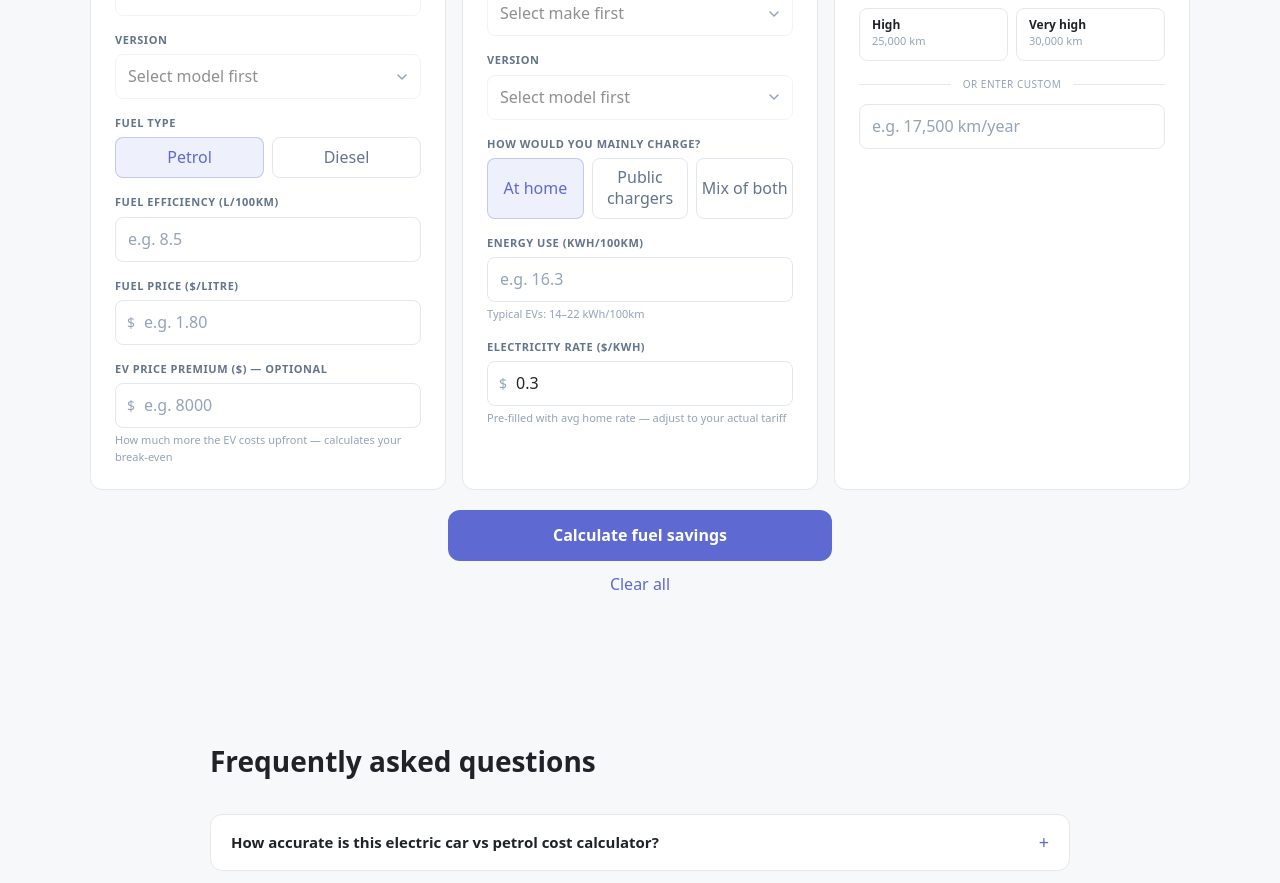
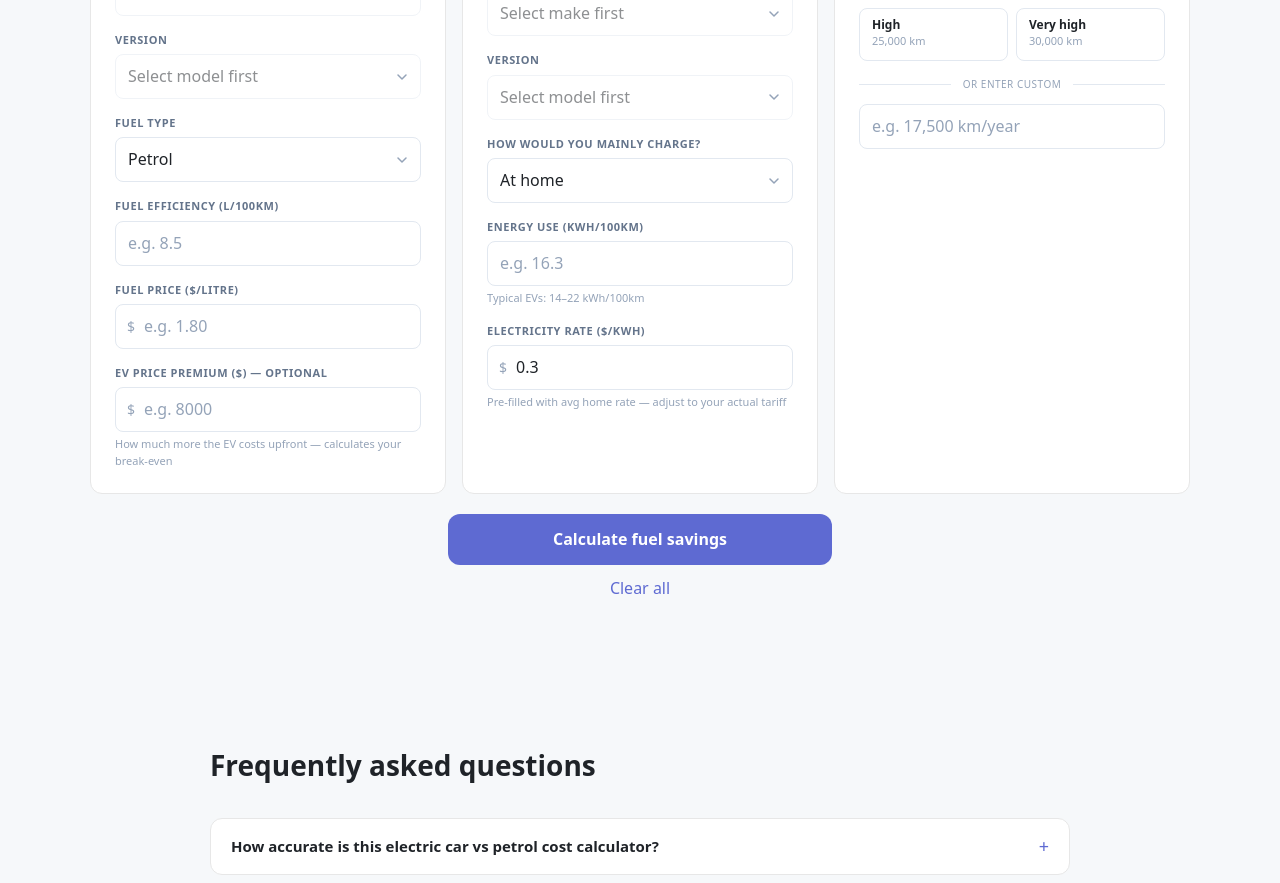
Before and after one commit to Utility-Websites-Agency/ev-vs-petrol-calc, a Next.js app: page / in a window 1280 px wide. Shown: the part 1080-1963 px from the top of the page. Built offline with nearby package versions, Linux system fonts and the light colour scheme.

Commit message:
feat: convert fuel type and charging method to dropdowns

```diff
--- a/components/CalculatorSection.tsx
+++ b/components/CalculatorSection.tsx
@@ -367,18 +367,12 @@ export function CalculatorSection() {
 
             <div>
               <label className={labelClass()}>Fuel type</label>
-              <div className="flex gap-2">
-                {(["petrol", "diesel"] as const).map((ft) => (
-                  <button key={ft} type="button" onClick={() => set({ fuelType: ft })}
-                    className={["flex-1 py-2 rounded-lg text-sm border transition-all cursor-pointer font-medium",
-                      form.fuelType === ft
-                        ? "bg-[#5e6ad2]/10 border-[#5e6ad2]/30 text-[#5e6ad2]"
-                        : "bg-white border-[#e2e8f0] text-[#64748b] hover:text-[#1f2328] hover:border-[#94a3b8]"
-                    ].join(" ")}>
-                    {ft.charAt(0).toUpperCase() + ft.slice(1)}
-                  </button>
-                ))}
-              </div>
+              <SelectWrap>
+                <select className={selectClass()} value={form.fuelType} onChange={(e) => set({ fuelType: e.target.value as "petrol" | "diesel" })}>
+                  <option value="petrol">Petrol</option>
+                  <option value="diesel">Diesel</option>
+                </select>
+              </SelectWrap>
             </div>
 
             <div>
@@ -473,22 +467,13 @@ export function CalculatorSection() {
 
             <div>
               <label className={labelClass()}>How would you mainly charge?</label>
-              <div className="flex gap-2">
-                {([
-                  { key: "home", label: "At home" },
-                  { key: "public", label: "Public chargers" },
-                  { key: "mix", label: "Mix of both" },
-                ] as { key: ChargingMethod; label: string }[]).map(({ key, label }) => (
-                  <button key={key} type="button" onClick={() => onChargingMethod(key)}
-                    className={["flex-1 py-2 px-1 rounded-lg text-xs border transition-all cursor-pointer text-center font-medium",
-                      form.chargingMethod === key
-                        ? "bg-[#5e6ad2]/10 border-[#5e6ad2]/30 text-[#5e6ad2]"
-                        : "bg-white border-[#e2e8f0] text-[#64748b] hover:text-[#1f2328] hover:border-[#94a3b8]"
-                    ].join(" ")}>
-                    {label}
-                  </button>
-                ))}
-              </div>
+              <SelectWrap>
+                <select className={selectClass()} value={form.chargingMethod} onChange={(e) => onChargingMethod(e.target.value as ChargingMethod)}>
+                  <option value="home">At home</option>
+                  <option value="public">Public chargers</option>
+                  <option value="mix">Mix of both</option>
+                </select>
+              </SelectWrap>
             </div>
 
             <div>
```
